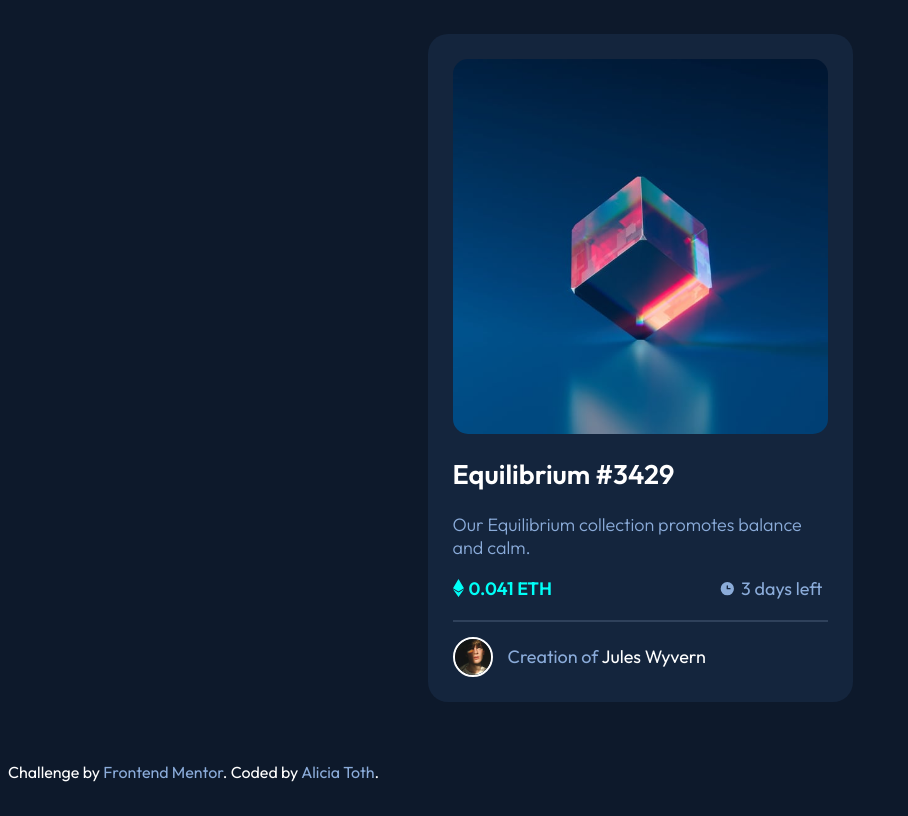
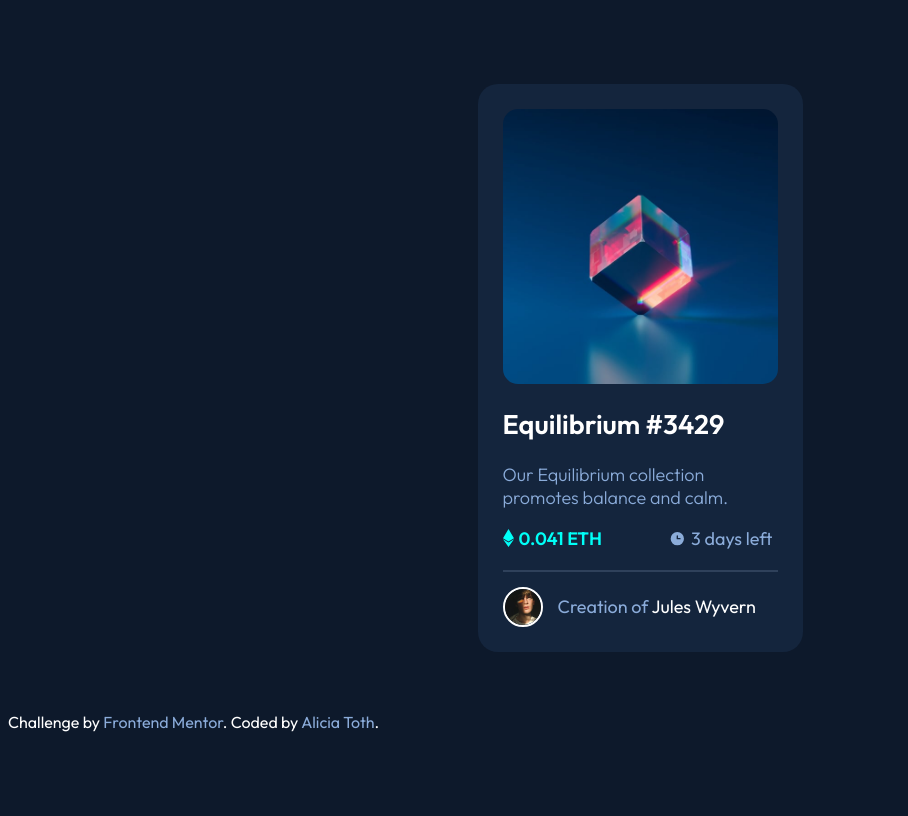
Before and after one commit to AliciaT08/nft-preview-card-component, a plain HTML site: page index.html in a window 1280 px wide. Shown: the whole page, without its empty margins (0-908 px from the left). Drawn offline with Linux system fonts and the light colour scheme.

Commit message:
Updated HTML & CSS files

```diff
--- a/index.html
+++ b/index.html
@@ -22,14 +22,19 @@
       <div class="cube-pix-card">
         <img class="cube-pix" src="./images/image-equilibrium.jpg" alt="Image of a clear cube." />
         <div class="overlay">
-          <svg class="eye-icon" width="48" height="48" xmlns="http://www.w3.org/2000/svg"><g fill="none" fill-rule="evenodd"><path d="M0 0h48v48H0z"/><path d="M24 9C14 9 5.46 15.22 2 24c3.46 8.78 12 15 22 15 10.01 0 18.54-6.22 22-15-3.46-8.78-11.99-15-22-15Zm0 25c-5.52 0-10-4.48-10-10s4.48-10 10-10 10 4.48 10 10-4.48 10-10 10Zm0-16c-3.31 0-6 2.69-6 6s2.69 6 6 6 6-2.69 6-6-2.69-6-6-6Z" fill="#FFF" fill-rule="nonzero"/></g></svg>
+          <img class="eye-icon" src="./images/icon-view.svg" alt="eye icon image">
         </div>
       </div>
       <h1>Equilibrium #3429</h1>
       <p class="description">Our Equilibrium collection promotes balance and calm.</p>
       <div class="info">
-        <div id="eth"><svg width="11" height="18" xmlns="http://www.w3.org/2000/svg"><path d="M11 10.216 5.5 18 0 10.216l5.5 3.263 5.5-3.262ZM5.5 0l5.496 9.169L5.5 12.43 0 9.17 5.5 0Z" fill="#00FFF8"/></svg> 0.041 ETH</div>
-        <div id="days"><svg width="17" height="17" xmlns="http://www.w3.org/2000/svg"><path d="M8.305 2.007a6.667 6.667 0 1 0 0 13.334 6.667 6.667 0 0 0 0-13.334Zm2.667 7.334H8.305a.667.667 0 0 1-.667-.667V6.007a.667.667 0 0 1 1.334 0v2h2a.667.667 0 0 1 0 1.334Z" fill="#8BACD9"/></svg> 3 days left</div>
+        <div id="eth">
+          <img src="./images/icon-ethereum.svg" alt="ethereum icon image"> 0.041 ETH
+        </div>
+        <div id="days">
+          <img src="./images/icon-clock.svg" alt="clock icon image"> 3 days left
+        </div>
+
       </div>
       <footer class="creation">
         <img class="jw-pix" src="./images/image-avatar.png" alt="Picture of Jules Wyvern">Creation of <span>Jules Wyvern</span>
--- a/style.css
+++ b/style.css
@@ -22,14 +22,13 @@ body {
 
 .card {
     background-color: var(--card-bg);
-    max-width: 375px;
+    width: 275px;
     border-radius: 20px;
     padding: 25px;
 }
 
 .cube-pix-card {
     position: relative;
-    max-width: 375px;
 }
 
 .cube-pix {
@@ -69,7 +68,7 @@ h1 {
     margin-right: 5px;
 }
 
-#eth svg, #days svg {
+#eth img, #days img {
     margin-right: 5px;
 }
 
```
